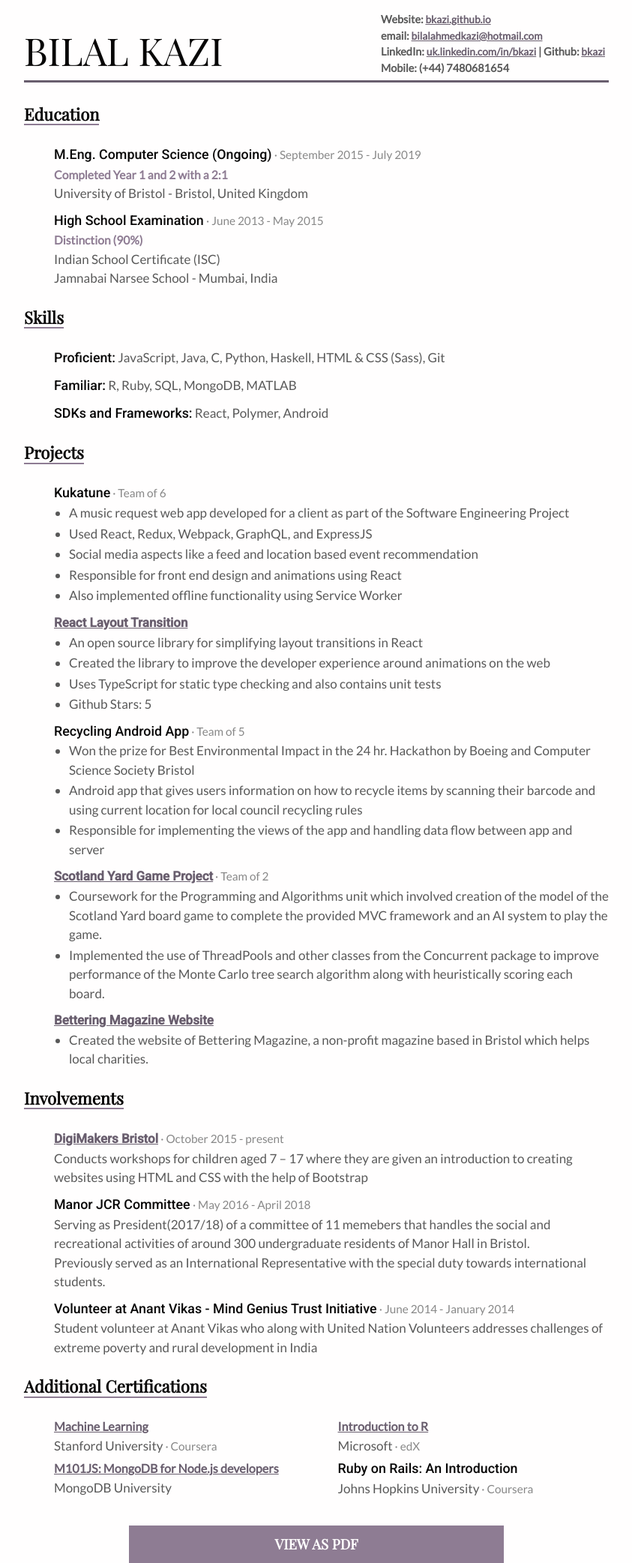
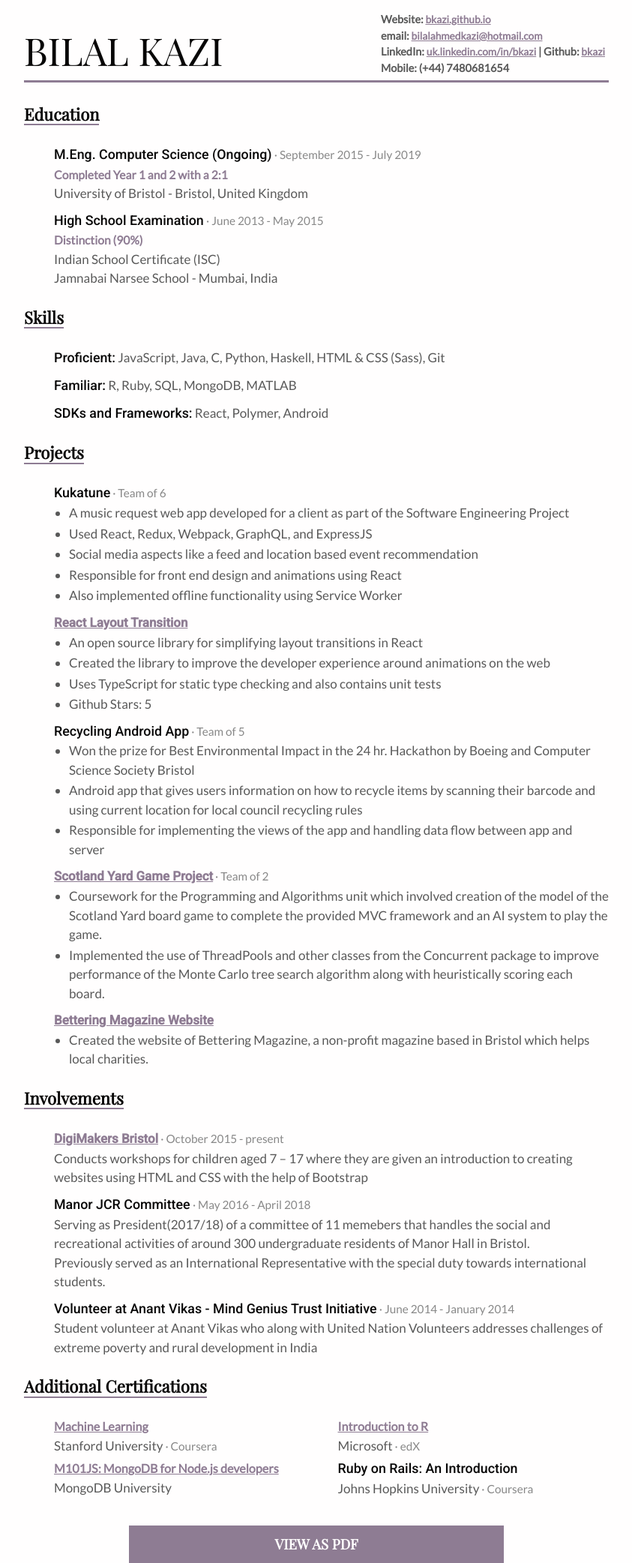
Before and after one commit to bkazi/bkazi.github.io, a Jekyll site: the page built from resume/index.html, in a window 1280 px wide. Shown: the whole page at 75% size, without its empty margins (218-1061 px from the left). Built offline with Jekyll 4.4.1, drawn with Linux system fonts in a browser that asks for light colours.

Commit message:
Update colours to be more uniform

```diff
--- a/_includes/critical_resume.scss
+++ b/_includes/critical_resume.scss
@@ -12,7 +12,7 @@ body {
 
 $black: #070606;
 $grey: #595959;
-$silver: #695e6e;
+$silver: #8E7C93;
 $white: #FFFEFE;
 $red: #8E7C93;
 $green: #D0A5C0;
```
